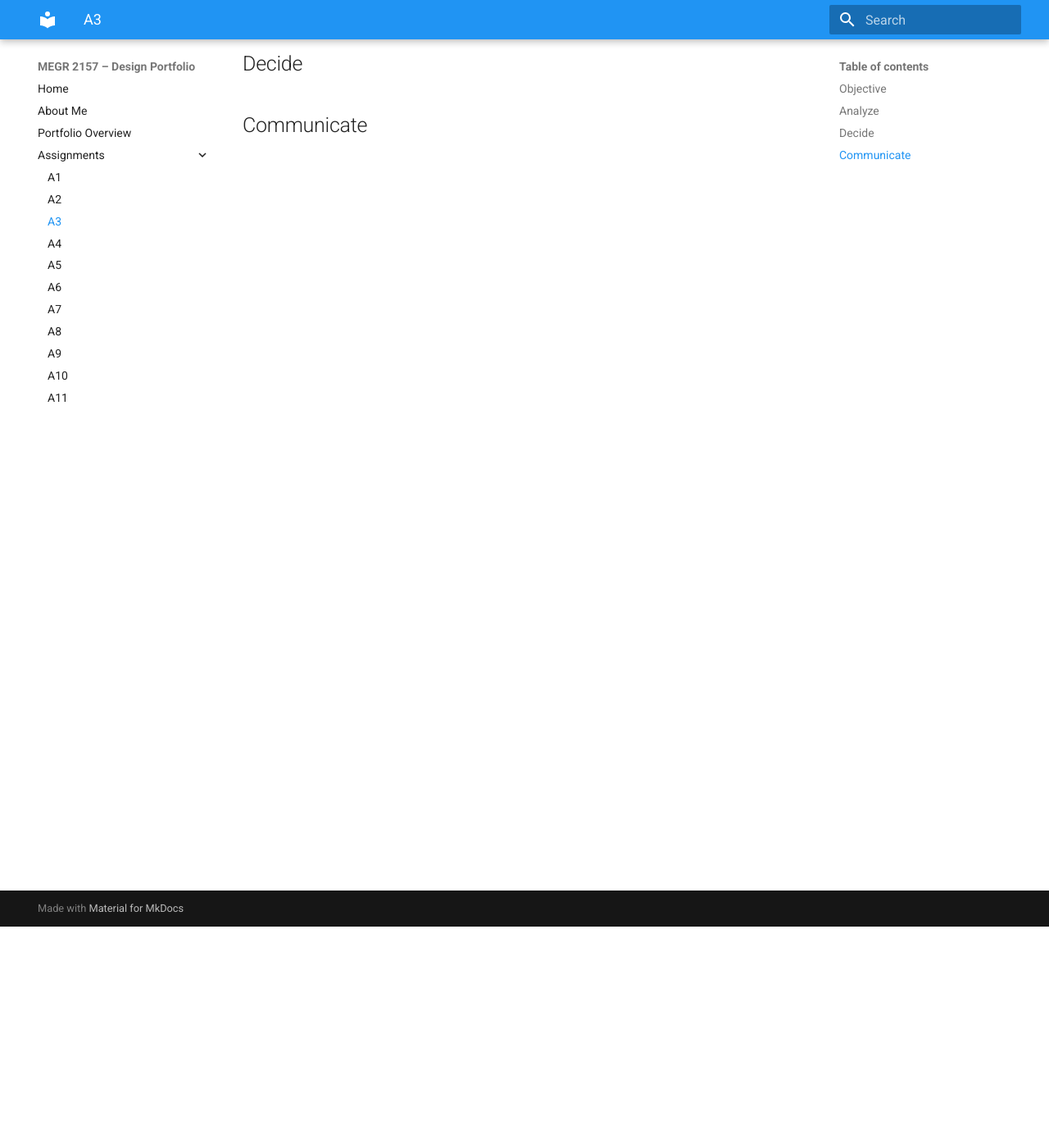
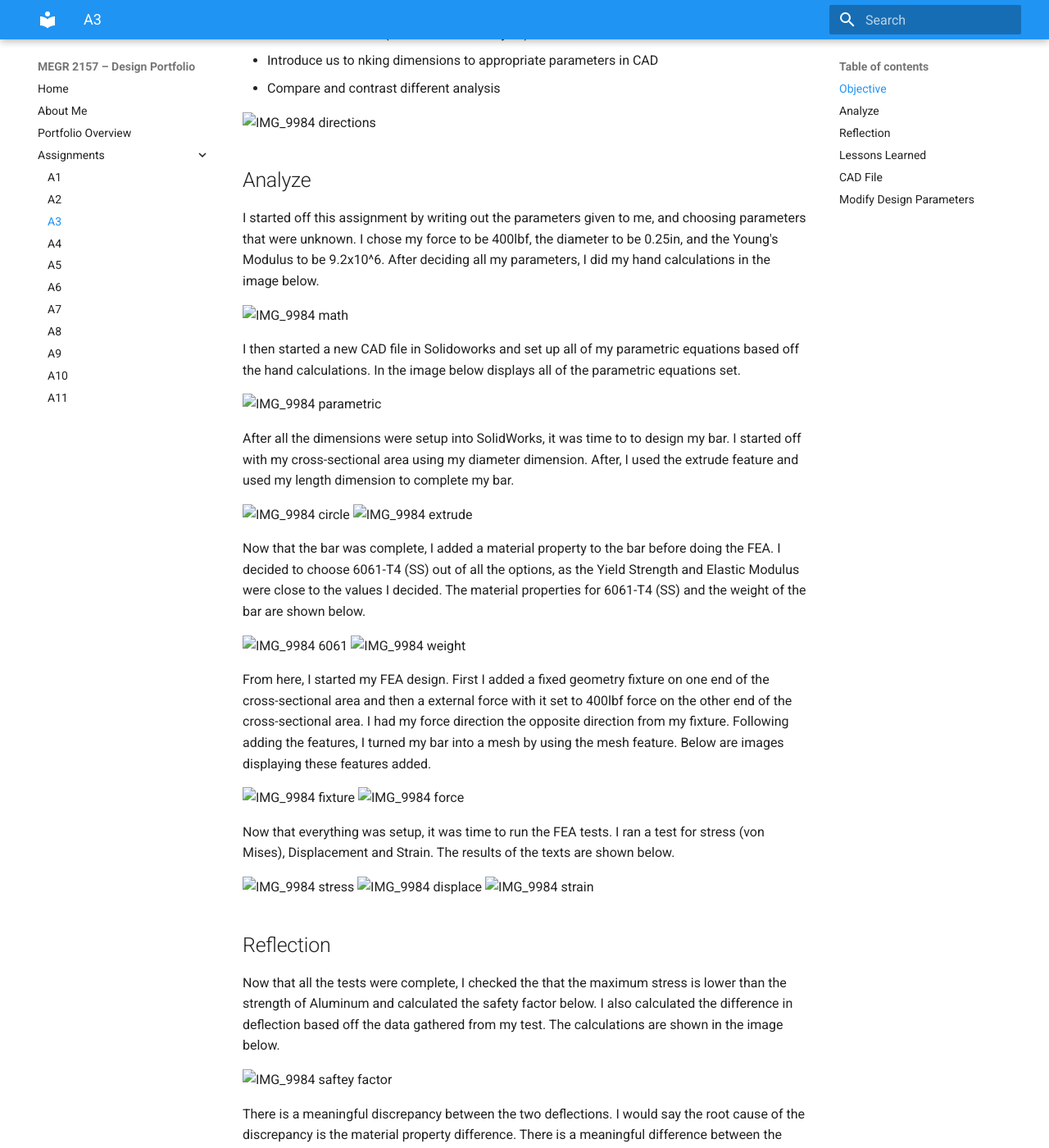
Before and after one commit to AidenGrake/megr2157-portfolio, an MkDocs documentation site: the page built from docs/assignments/A03/index.md, in a window 1280 px wide and 1400 px high, scrolled down 270 px. Shown: the whole window at 82% size. Built offline with MkDocs 1.6.1 and Material for MkDocs 9.7.7, drawn with Linux system fonts in a browser that asks for light colours; some of the changed text lies outside the part shown.

Commit message:
Update index.md

```diff
--- a/docs/assignments/A03/index.md
+++ b/docs/assignments/A03/index.md
@@ -1,12 +1,57 @@
-# A3 – [Topic]
+# A3 – [Parametric and FEA]
 
 ## Objective
+* Use axial deflection modeling to to design the dimensions
+* Parametric design to determine a bars length
+* Introduce us to FEA (Finite Element Analysis)
+* Introduce us to nking dimensions to appropriate parameters in CAD
+* Compare and contrast different analysis
+
+<img width="2000" height="2000" alt="IMG_9984" src="IMG1.jpeg"> directions
+
+## Analyze
+I started off this assignment by writing out the parameters given to me, and choosing parameters that were unknown. I chose my force to be 400lbf, the diameter to be 0.25in, and the Young's Modulus to be 9.2x10^6. After deciding all my parameters, I did my hand calculations in the image below.
+
+<img width="2000" height="2000" alt="IMG_9984" src="IMG1.jpeg"> math
+
+I then started a new CAD file in Solidoworks and set up all of my parametric equations based off the hand calculations. In the image below displays all of the parametric equations set.
+
+<img width="2000" height="2000" alt="IMG_9984" src="IMG1.jpeg"> parametric
+
+After all the dimensions were setup into SolidWorks, it was time to to design my bar. I started off with my cross-sectional area using my diameter dimension. After, I used the extrude feature and used my length dimension to complete my bar.
+
+<img width="2000" height="2000" alt="IMG_9984" src="IMG1.jpeg"> circle
+<img width="2000" height="2000" alt="IMG_9984" src="IMG1.jpeg"> extrude
+
+Now that the bar was complete, I added a material property to the bar before doing the FEA. I decided to choose 6061-T4 (SS) out of all the options, as the Yield Strength and Elastic Modulus were close to the values I decided. The material properties for 6061-T4 (SS) and the weight of the bar are shown below.
+
+<img width="2000" height="2000" alt="IMG_9984" src="IMG1.jpeg"> 6061
+<img width="2000" height="2000" alt="IMG_9984" src="IMG1.jpeg"> weight
+
+From here, I started my FEA design. First I added a fixed geometry fixture on one end of the cross-sectional area and then a external force with it set to 400lbf force on the other end of the cross-sectional area. I had my force direction the opposite direction from my fixture. Following adding the features, I turned my bar into a mesh by using the mesh feature. Below are images displaying these features added.
+
+<img width="2000" height="2000" alt="IMG_9984" src="IMG1.jpeg"> fixture
+<img width="2000" height="2000" alt="IMG_9984" src="IMG1.jpeg"> force
+
+Now that everything was setup, it was time to run the FEA tests. I ran a test for stress (von Mises), Displacement and Strain. The results of the texts are shown below.
+
+<img width="2000" height="2000" alt="IMG_9984" src="IMG1.jpeg"> stress
+<img width="2000" height="2000" alt="IMG_9984" src="IMG1.jpeg"> displace
+<img width="2000" height="2000" alt="IMG_9984" src="IMG1.jpeg"> strain
 
 
-## Analyze
+## Reflection
+Now that all the tests were complete, I checked the that the maximum stress is lower than the strength of Aluminum and calculated the safety factor below. I also calculated the difference in deflection based off the data gathered from my test. The calculations are shown in the image below.
 
+<img width="2000" height="2000" alt="IMG_9984" src="IMG1.jpeg"> saftey factor
 
-## Decide
+There is a meaningful discrepancy between the two deflections. I would say the root cause of the discrepancy is the material property difference. There is a meaningful difference between the Young's Modulus and the Yield Strength from the hand calculations and the actual from the 6061-T4 (SS). With this big disparity, I believe it will cause this discrepancy. I would trust the FEA results more for this design, as it actually takes into account real properties and gives real data that tested in the real world, would be very similar.
 
+## Lessons Learned
+I learned a lot from this project. I have never used FEA before and not on Solidworks, so, learning how to setup was a difficult learning curve as I was having trouble how to add my fixed geometry in the correct dimension. I was also having trouble with my units, I didn't realize at first I could convert the units in the FEA analysis in Solidworks automatically.
 
-## Communicate
+## CAD File
+
+[SophD_25mm_Pin.SLDPRT](SophD_25mm_Pin.SLDPRT)
+
+## Modify Design Parameters
```
